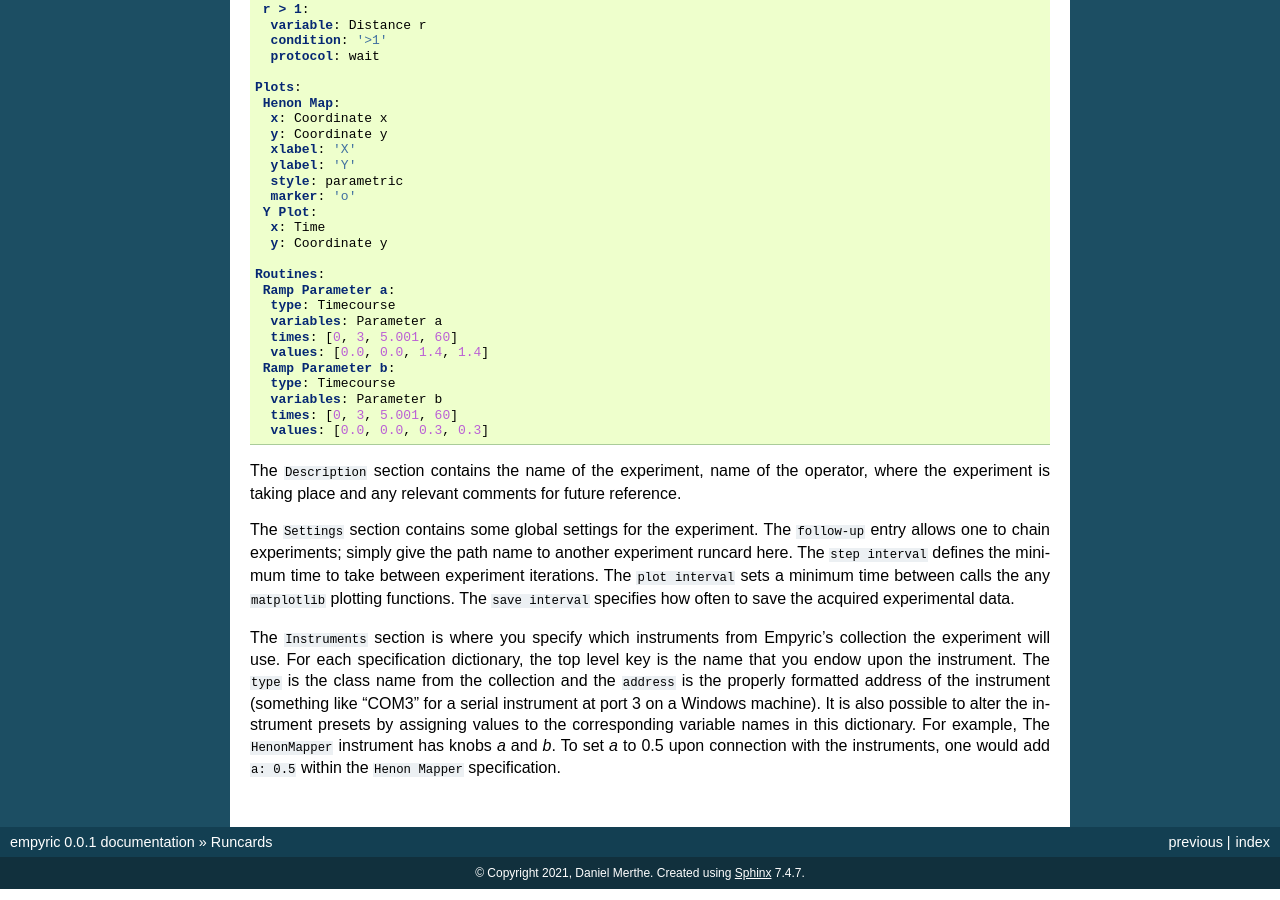
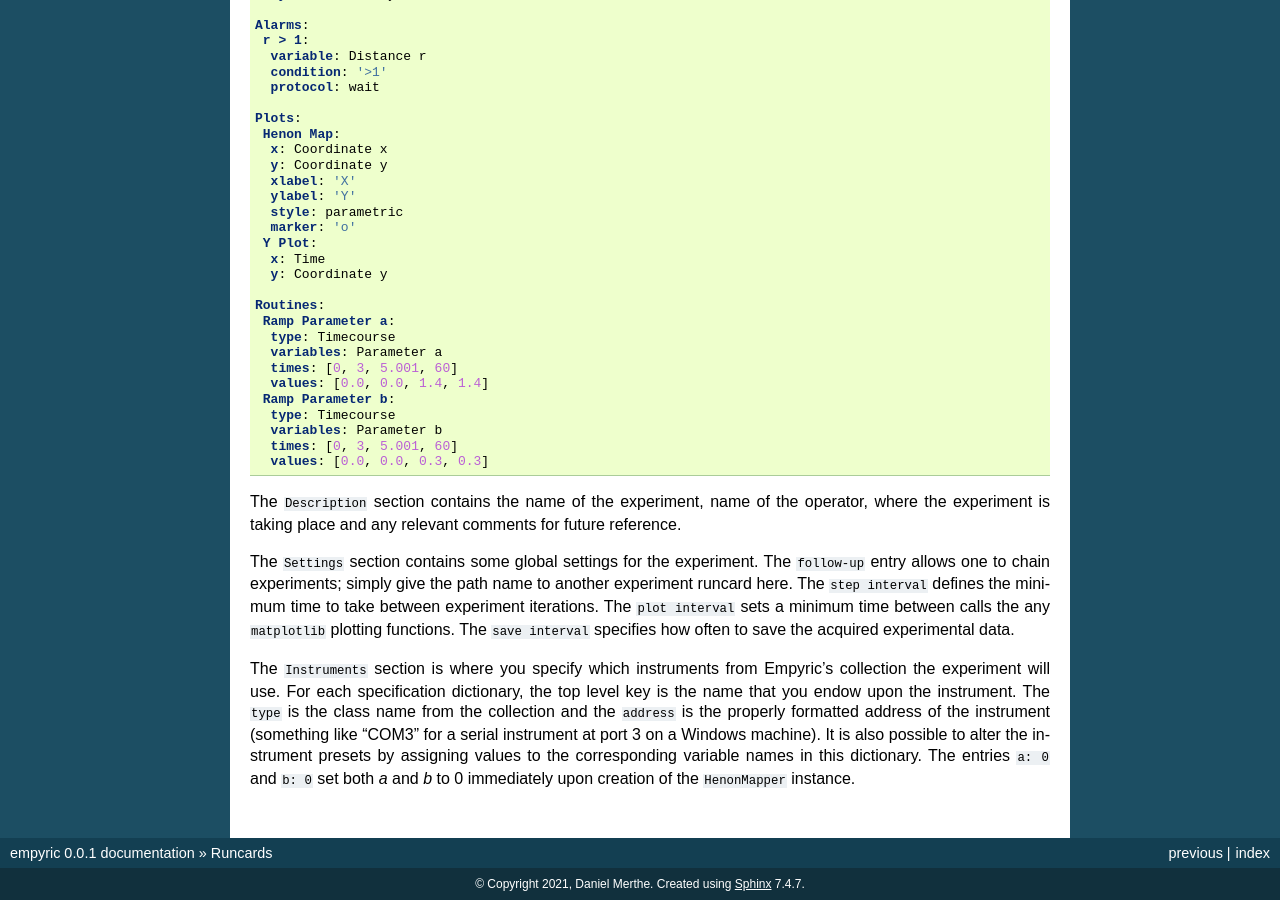
Before and after one commit to dmerthe/empyric, a Sphinx documentation site: the page built from docs/runcards.rst, in a window 1280 px wide and 900 px high, scrolled down 866 px. Built offline with Sphinx 7.4.7, drawn with Linux system fonts in a browser that asks for light colours.

Commit message:
Update to docs

```diff
--- a/docs/henon_runcard_example.yaml
+++ b/docs/henon_runcard_example.yaml
@@ -17,6 +17,8 @@
  Henon Mapper:
   type: HenonMapper
   address: 1
+  a: 0
+  b: 0
 
 Variables:
  Parameter a:
--- a/docs/runcards.rst
+++ b/docs/runcards.rst
@@ -12,4 +12,4 @@
 
 The ``Settings`` section contains some global settings for the experiment. The ``follow-up`` entry allows one to chain experiments; simply give the path name to another experiment runcard here. The ``step interval`` defines the minimum time to take between experiment iterations. The ``plot interval`` sets a minimum time between calls the any ``matplotlib`` plotting functions. The ``save interval`` specifies how often to save the acquired experimental data.
 
-The ``Instruments`` section is where you specify which instruments from Empyric's collection the experiment will use. For each specification dictionary, the top level key is the name that you endow upon the instrument. The ``type`` is the class name from the collection and the ``address`` is the properly formatted address of the instrument (something like "COM3" for a serial instrument at port 3 on a Windows machine). It is also possible to alter the instrument presets by assigning values to the corresponding variable names in this dictionary. For example, The ``HenonMapper`` instrument has knobs *a* and *b*. To set *a* to 0.5 upon connection with the instruments, one would add ``a: 0.5`` within the ``Henon Mapper`` specification.
+The ``Instruments`` section is where you specify which instruments from Empyric's collection the experiment will use. For each specification dictionary, the top level key is the name that you endow upon the instrument. The ``type`` is the class name from the collection and the ``address`` is the properly formatted address of the instrument (something like "COM3" for a serial instrument at port 3 on a Windows machine). It is also possible to alter the instrument presets by assigning values to the corresponding variable names in this dictionary. The entries ``a: 0`` and ``b: 0`` set both *a* and *b* to 0 immediately upon creation of the ``HenonMapper`` instance.
```
Also changed, not shown: 1 other file.
